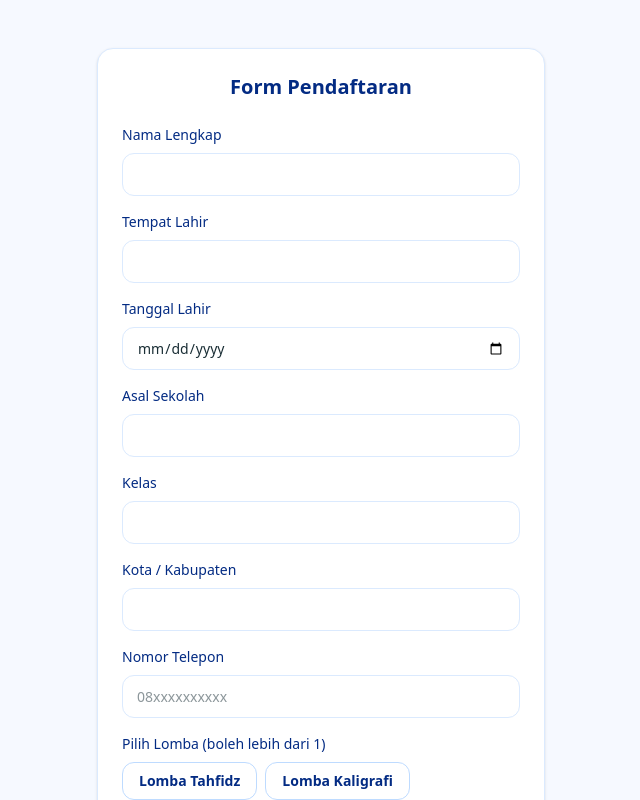
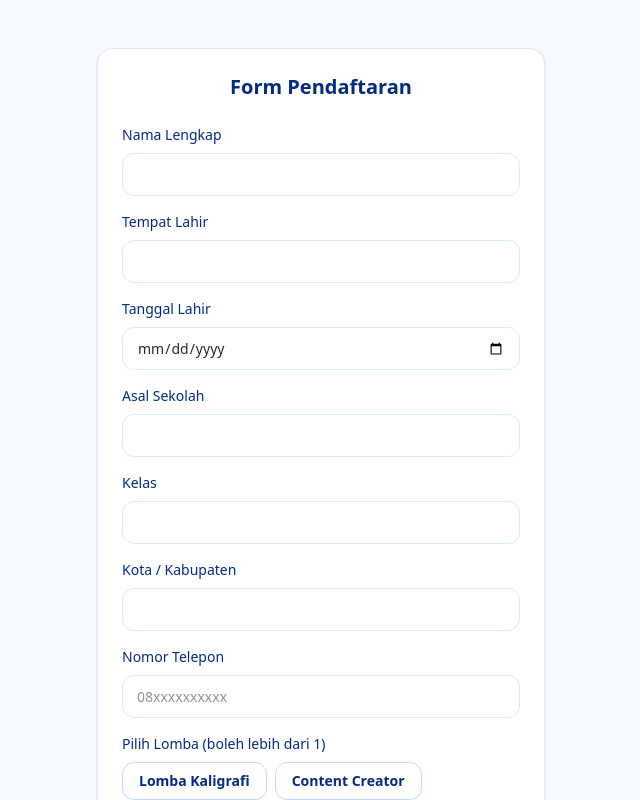
Before and after one commit to kangdj749/ramadhan-festiva, a Next.js app: page /registrasi in a window 1280 px wide. Shown: the top 800 px of the page, without its empty margins (319-959 px from the left). Built offline with nearby package versions, Linux system fonts and the light colour scheme.

Commit message:
update item lomba

```diff
--- a/src/components/RegistrasiSection.tsx
+++ b/src/components/RegistrasiSection.tsx
@@ -18,7 +18,7 @@ type FormValues = {
 };
 
 const competitionsList: string[] = [
-  "Lomba Tahfidz",
+
   "Lomba Kaligrafi",
   "Content Creator",
   "Public Speaking B. Arab",
```
